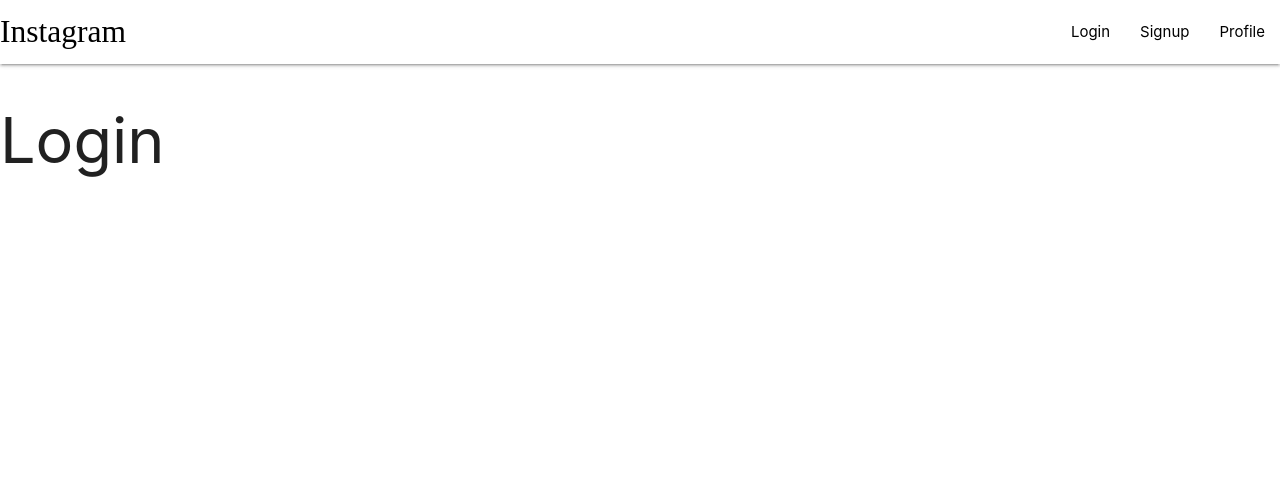
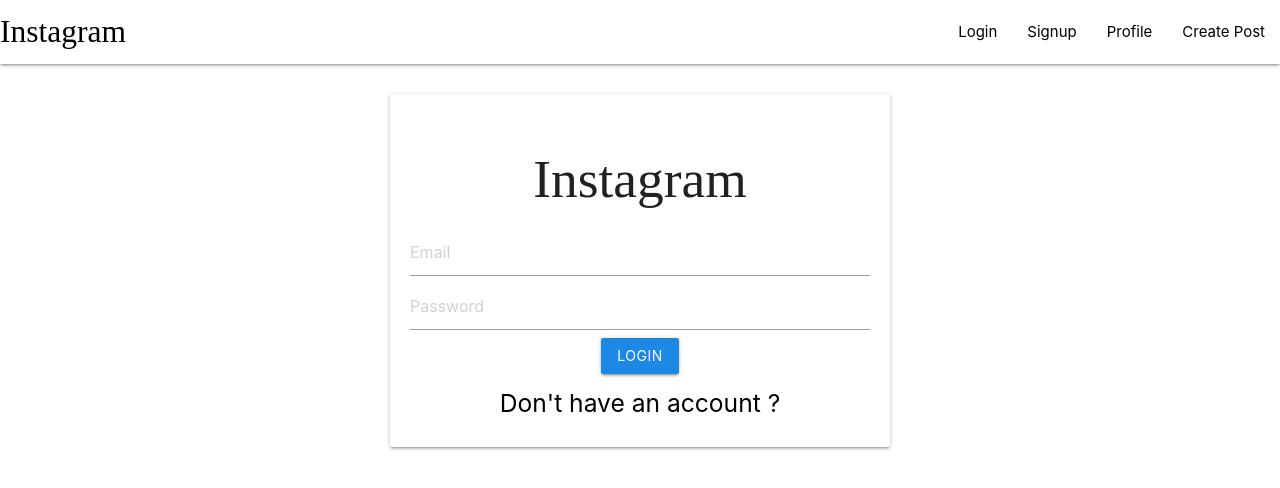
Before and after one commit to vishvjit20/instafrontend, a React (Create React App) app: page /login in a window 1280 px wide. Shown: the top 488 px of the page. Built offline with nearby package versions, Linux system fonts and the light colour scheme; a web font is replaced by a local one.

Commit message:
Basic UI Strructure

```diff
--- a/public/index.html
+++ b/public/index.html
@@ -6,6 +6,10 @@
       rel="stylesheet"
       href="https://cdnjs.cloudflare.com/ajax/libs/materialize/1.0.0/css/materialize.min.css"
     />
+    <link
+      href="https://fonts.googleapis.com/icon?family=Material+Icons"
+      rel="stylesheet"
+    />
     <title>Instagram</title>
   </head>
   <body>
--- a/src/App.css
+++ b/src/App.css
@@ -1,9 +1,32 @@
+* {
+  box-sizing: border-box;
+  margin: 0;
+  padding: 0;
+}
+
 @import url("https://fonts.googleapis.com/css2?family=Grand+Hotel&display=swap");
 
 a {
   color: black !important;
 }
 
-.brand-logo {
+.brand-logo,
+h2 {
   font-family: "Grand Hotel", cursive;
 }
+
+.mycard {
+  margin-top: 30px;
+}
+
+.auth-card {
+  padding: 20px;
+  text-align: center;
+  max-width: 400px;
+  margin: 10px auto;
+}
+
+.input-field input[type="text"]:focus {
+  border-bottom: 1px solid #64b5f6 !important;
+  box-shadow: 0 1px 0 0 #64b5f6 !important;
+}
--- a/src/App.js
+++ b/src/App.js
@@ -5,6 +5,7 @@
 import Profile from "./components/Profile";
 import Login from "./components/Login";
 import Signup from "./components/Signup";
+import CreatePost from "./components/CreatePost";
 
 const App = () => {
   return (
@@ -14,6 +15,7 @@
       <Route path="/profile" component={Profile}></Route>
       <Route path="/signup" component={Signup}></Route>
       <Route path="/login" component={Login}></Route>
+      <Route path="/create" component={CreatePost}></Route>
     </Router>
   );
 };
--- /dev/null
+++ b/src/components/CreatePost.css
@@ -0,0 +1,6 @@
+.card {
+  margin: 30px auto;
+  max-width: 500px;
+  padding: 20px;
+  text-align: center;
+}
--- /dev/null
+++ b/src/components/CreatePost.js
@@ -0,0 +1,25 @@
+import "./CreatePost.css";
+
+const CreatePost = () => {
+  return (
+    <div className="card">
+      <input type="text" placeholder="title" />
+      <input type="text" placeholder="body" />
+
+      <div class="file-field input-field">
+        <div class="btn #64b5f6 blue darken-1">
+          <span>Upload Image</span>
+          <input type="file" />
+        </div>
+        <div class="file-path-wrapper">
+          <input class="file-path validate" type="text" />
+        </div>
+      </div>
+      <button className="btn waves-effect waves-light #64b5f6 blue darken-1">
+        Submit Post
+      </button>
+    </div>
+  );
+};
+
+export default CreatePost;
--- /dev/null
+++ b/src/components/Home.css
@@ -0,0 +1,8 @@
+.home {
+}
+
+.home-card {
+  max-width: 500px;
+  height: max-content;
+  margin: 25px auto;
+}
--- a/src/components/Home.js
+++ b/src/components/Home.js
@@ -1,5 +1,27 @@
+import "./Home.css";
+
 const Home = () => {
-  return <h1>Home</h1>;
+  return (
+    <div className="home">
+      <div className="card home-card">
+        <h5>Ramesh</h5>
+        <div className="card-image">
+          <img src="https://media.istockphoto.com/photos/glueing-wallpapers-at-home-picture-id1153449145?b=1&k=20&m=1153449145&s=170667a&w=0&h=xb9-y2o79g7wOSjGce48LibF5A9Hwlti3X0eBo5U3Mw=" />
+        </div>
+        <div className="card-content">
+          <i className="material-icons">favorite</i>
+          <h6>title</h6>
+          <p>
+            Lorem ipsum dolor sit amet consectetur adipisicing elit. Fugit
+            nostrum vitae, totam dignissimos consequuntur nemo deserunt
+            explicabo unde! Illo consequuntur quia iusto officiis, eligendi enim
+            tempora earum similique!
+          </p>
+          <input type="text" placeholder="comment" />
+        </div>
+      </div>
+    </div>
+  );
 };
 
 export default Home;
--- a/src/components/Login.js
+++ b/src/components/Login.js
@@ -1,5 +1,21 @@
+import { Link } from "react-router-dom";
+
 const Login = () => {
-  return <h1>Login</h1>;
+  return (
+    <div className="mycard">
+      <div className="card auth-card input-field">
+        <h2>Instagram</h2>
+        <input type="text" placeholder="Email" />
+        <input type="text" placeholder="Password" />
+        <button className="btn waves-effect waves-light #64b5f6 blue darken-1">
+          Login
+        </button>
+        <h5>
+          <Link to="/signup">Don't have an account ?</Link>
+        </h5>
+      </div>
+    </div>
+  );
 };
 
 export default Login;
--- a/src/components/Navbar.js
+++ b/src/components/Navbar.js
@@ -18,6 +18,9 @@
           <li>
             <Link to="/profile">Profile</Link>
           </li>
+          <li>
+            <Link to="/create">Create Post</Link>
+          </li>
         </ul>
       </div>
     </nav>
--- /dev/null
+++ b/src/components/Profile.css
@@ -0,0 +1,33 @@
+.profile-image {
+  width: 160px;
+  height: 160px;
+  border-radius: 50%;
+}
+
+.profile-container {
+  display: flex;
+  justify-content: space-around;
+  margin: 20px 0;
+  border-bottom: 1px solid grey;
+}
+
+.user-stats {
+  display: flex;
+  justify-content: space-between;
+  width: 108%;
+}
+
+.profile {
+  max-width: 550px;
+  margin: 0 auto;
+}
+
+.gallery {
+  display: flex;
+  flex-wrap: wrap;
+  justify-content: space-around;
+}
+
+.gallery-image {
+  width: 30%;
+}
--- a/src/components/Profile.js
+++ b/src/components/Profile.js
@@ -1,5 +1,52 @@
+import "./Profile.css";
+
 const Profile = () => {
-  return <h1>Profile</h1>;
+  return (
+    <div className="profile">
+      <div className="profile-container">
+        <div>
+          <img
+            src="https://media.istockphoto.com/photos/learn-to-love-yourself-first-picture-id1291208214?b=1&k=20&m=1291208214&s=170667a&w=0&h=sAq9SonSuefj3d4WKy4KzJvUiLERXge9VgZO-oqKUOo="
+            className="profile-image"
+          />
+        </div>
+        <div>
+          <h4>Asha Singh</h4>
+          <div className="user-stats">
+            <h5>40 posts</h5>
+            <h5>40 followers</h5>
+            <h5>40 followings</h5>
+          </div>
+        </div>
+      </div>
+      <div className="gallery">
+        <img
+          className="gallery-image"
+          src="https://media.istockphoto.com/photos/learn-to-love-yourself-first-picture-id1291208214?b=1&k=20&m=1291208214&s=170667a&w=0&h=sAq9SonSuefj3d4WKy4KzJvUiLERXge9VgZO-oqKUOo="
+        />
+        <img
+          className="gallery-image"
+          src="https://media.istockphoto.com/photos/learn-to-love-yourself-first-picture-id1291208214?b=1&k=20&m=1291208214&s=170667a&w=0&h=sAq9SonSuefj3d4WKy4KzJvUiLERXge9VgZO-oqKUOo="
+        />
+        <img
+          className="gallery-image"
+          src="https://media.istockphoto.com/photos/learn-to-love-yourself-first-picture-id1291208214?b=1&k=20&m=1291208214&s=170667a&w=0&h=sAq9SonSuefj3d4WKy4KzJvUiLERXge9VgZO-oqKUOo="
+        />
+        <img
+          className="gallery-image"
+          src="https://media.istockphoto.com/photos/learn-to-love-yourself-first-picture-id1291208214?b=1&k=20&m=1291208214&s=170667a&w=0&h=sAq9SonSuefj3d4WKy4KzJvUiLERXge9VgZO-oqKUOo="
+        />
+        <img
+          className="gallery-image"
+          src="https://media.istockphoto.com/photos/learn-to-love-yourself-first-picture-id1291208214?b=1&k=20&m=1291208214&s=170667a&w=0&h=sAq9SonSuefj3d4WKy4KzJvUiLERXge9VgZO-oqKUOo="
+        />
+        <img
+          className="gallery-image"
+          src="https://media.istockphoto.com/photos/learn-to-love-yourself-first-picture-id1291208214?b=1&k=20&m=1291208214&s=170667a&w=0&h=sAq9SonSuefj3d4WKy4KzJvUiLERXge9VgZO-oqKUOo="
+        />
+      </div>
+    </div>
+  );
 };
 
 export default Profile;
--- a/src/components/Signup.js
+++ b/src/components/Signup.js
@@ -1,5 +1,22 @@
+import { Link } from "react-router-dom";
+
 const Signup = () => {
-  return <h1>Signup</h1>;
+  return (
+    <div className="mycard">
+      <div className="card auth-card input-field">
+        <h2>Instagram</h2>
+        <input type="text" placeholder="Name" />
+        <input type="text" placeholder="Email" />
+        <input type="text" placeholder="Password" />
+        <button className="btn waves-effect waves-light #64b5f6 blue darken-1">
+          Signup
+        </button>
+        <h5>
+          <Link to="/login">Already have an account ?</Link>
+        </h5>
+      </div>
+    </div>
+  );
 };
 
 export default Signup;
```
